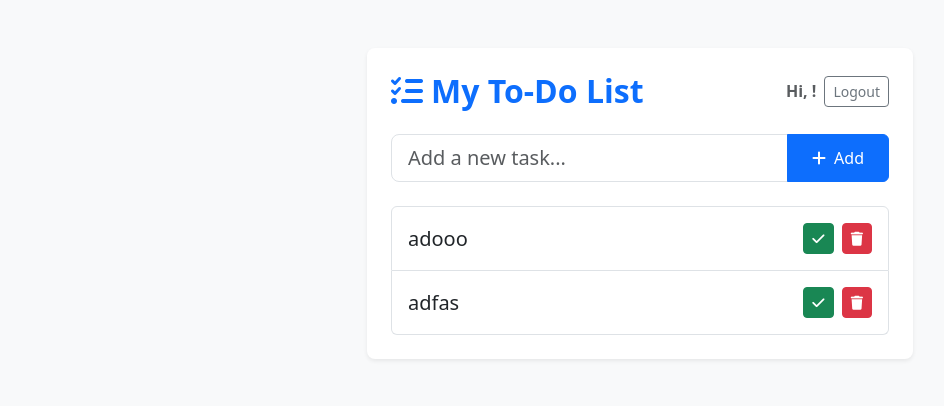
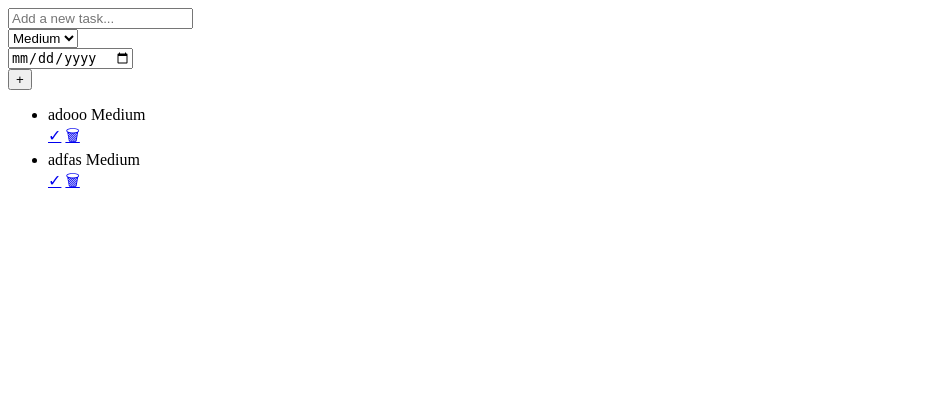
Before and after one commit to fattygezu-png/django-todo-app, a Django app: template todo/templates/todo/home.html in a window 1280 px wide. Shown: the top 406 px of the page, without its empty margins (0-944 px from the left). Run offline with Django 5.2, Linux system fonts and the light colour scheme; the template is opened without the code that fills it: values that come from a table or form of the project are taken from there, others are empty; data comes from the database, SQL or seed files in the repository; parts of the project's set-up code (start-up, migrations or seed data) failed here and were passed over.

Commit message:
Update home template and views with TaskForm and priority/due_date support

```diff
--- /dev/null
+++ b/todo/forms.py
@@ -0,0 +1,20 @@
+from django import forms
+from .models import Task
+
+class TaskForm(forms.ModelForm):
+    class Meta:
+        model = Task
+        fields = ['title', 'priority', 'due_date']
+        widgets = {
+            'title': forms.TextInput(attrs={
+                'class': 'form-control',
+                'placeholder': 'Add a new task...'
+            }),
+            'priority': forms.Select(attrs={
+                'class': 'form-select'
+            }),
+            'due_date': forms.DateInput(attrs={
+                'class': 'form-control',
+                'type': 'date'
+            }),
+        }
--- a/todo/templates/todo/home.html
+++ b/todo/templates/todo/home.html
@@ -1,85 +1,50 @@
-<!DOCTYPE html>
-<html lang="en">
-<head>
-    <meta charset="UTF-8">
-    <meta name="viewport" content="width=device-width, initial-scale=1.0">
-    <title>Django To-Do App</title>
-    <!-- Bootstrap 5 CSS -->
-    <link href="https://cdn.jsdelivr.net/npm/bootstrap@5.3.2/dist/css/bootstrap.min.css" rel="stylesheet">
-    <!-- FontAwesome Icons -->
-    <link href="https://cdnjs.cloudflare.com/ajax/libs/font-awesome/6.4.2/css/all.min.css" rel="stylesheet">
-</head>
-<body class="bg-light">
+<!-- Keep your outer card/container div and header (e.g. Hi, Faf! / Logout) -->
 
-    <div class="container py-5">
-        <div class="row justify-content-center">
-            <div class="col-md-8 col-lg-6">
-
-                <div class="card shadow-sm border-0 rounded-3">
-                    <div class="card-body p-4">
-
-                        <!-- Header with User Greeting & Logout -->
-                        <div class="d-flex justify-content-between align-items-center mb-4">
-                            <h2 class="card-title text-primary m-0 fw-bold">
-                                <i class="fa-solid fa-list-check me-2"></i>My To-Do List
-                            </h2>
-                            <div class="d-flex align-items-center gap-2">
-                                <span class="text-muted fw-semibold">Hi, {{ user.username }}!</span>
-                                <form method="POST" action="{% url 'logout' %}">
+<!-- REPLACE YOUR OLD FORM WITH THIS: -->
+<form method="POST" class="row g-2 mb-4">
     {% csrf_token %}
-                                    <button type="submit" class="btn btn-outline-secondary btn-sm">Logout</button>
-                                </form>
+    <div class="col-md-5">
+        {{ form.title }}
     </div>
+    <div class="col-md-3">
+        {{ form.priority }}
     </div>
-
-                        <!-- Task Creation Form -->
-                        <form method="POST" class="mb-4">
-                            {% csrf_token %}
-                            <div class="input-group">
-                                <input type="text" name="title" class="form-control form-control-lg" placeholder="Add a new task..." required>
-                                <button type="submit" class="btn btn-primary px-4">
-                                    <i class="fa-solid fa-plus me-1"></i> Add
-                                </button>
+    <div class="col-md-3">
+        {{ form.due_date }}
+    </div>
+    <div class="col-md-1">
+        <button type="submit" class="btn btn-primary w-100">+</button>
     </div>
 </form>
 
-                        <!-- Task List -->
+<!-- REPLACE YOUR OLD TASK LIST UL WITH THIS: -->
 <ul class="list-group">
     {% for task in tasks %}
-                                <li class="list-group-item d-flex justify-content-between align-items-center py-3 {% if task.completed %}bg-light{% endif %}">
-                                    <span class="fs-5 {% if task.completed %}text-decoration-line-through text-muted{% endif %}">
+    <li class="list-group-item d-flex justify-content-between align-items-center">
+        <div>
+            <span class="{% if task.completed %}text-decoration-line-through text-muted{% endif %}">
                 {{ task.title }}
             </span>
 
+            {% if task.due_date %}
+                <small class="text-muted ms-2">📅 {{ task.due_date|date:"M d, Y" }}</small>
+            {% endif %}
+
+            {% if task.priority == 'H' %}
+                <span class="badge bg-danger ms-2">High</span>
+            {% elif task.priority == 'M' %}
+                <span class="badge bg-warning text-dark ms-2">Medium</span>
+            {% else %}
+                <span class="badge bg-secondary ms-2">Low</span>
+            {% endif %}
+        </div>
+
         <div>
-                                        <!-- Complete/Undo Button -->
-                                        <a href="{% url 'toggle_task' task.id %}" class="btn btn-sm {% if task.completed %}btn-warning{% else %}btn-success{% endif %} me-1">
-                                            {% if task.completed %}
-                                                <i class="fa-solid fa-rotate-left"></i>
-                                            {% else %}
-                                                <i class="fa-solid fa-check"></i>
-                                            {% endif %}
-                                        </a>
-
-                                        <!-- Delete Button -->
-                                        <a href="{% url 'delete_task' task.id %}" class="btn btn-sm btn-danger">
-                                            <i class="fa-solid fa-trash"></i>
-                                        </a>
+            <a href="{% url 'toggle_task' task.id %}" class="btn btn-sm btn-success">✓</a>
+            <a href="{% url 'delete_task' task.id %}" class="btn btn-sm btn-danger">🗑</a>
         </div>
     </li>
     {% empty %}
-                                <li class="list-group-item text-center text-muted py-4">
-                                    No tasks added yet! Add one above to get started.
-                                </li>
+    <li class="list-group-item text-center text-muted">No tasks found. Add one above!</li>
     {% endfor %}
 </ul>
-
-                    </div>
-                </div>
-
-            </div>
-        </div>
-    </div>
-
-</body>
-</html>
```
Also changed, not shown: todo/views.py (+17 -36 lines). Lines whose indentation alone changed are shown as unchanged.
